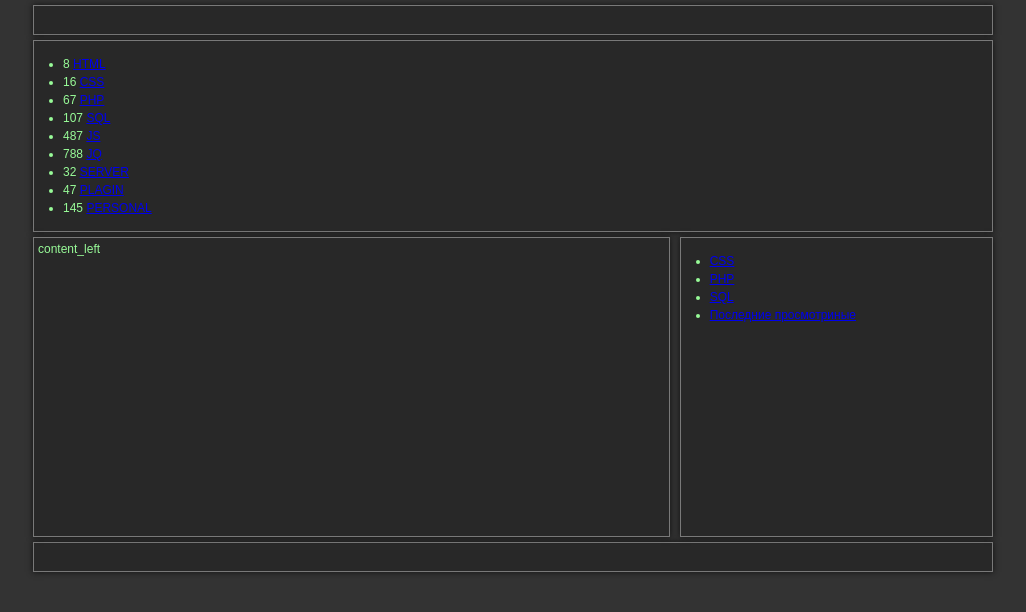
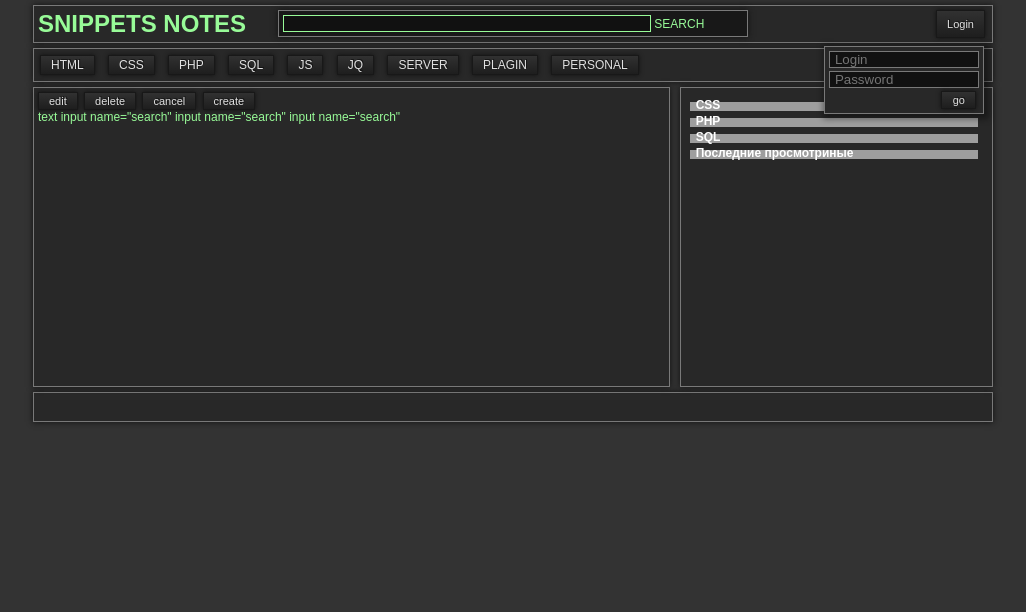
Before and after one commit to Werdffelynir/Rec, a PHP site: page / in a window 1280 px wide. Shown: the top 612 px of the page, without its empty margins (127-1153 px from the left). Run offline with PHP 8.4, Linux system fonts and the light colour scheme; some libraries are stand-ins or nearby versions; grey boxes are pictures that could not be loaded.

Commit message:
rec0.2 dev-- day-5

```diff
--- a/rec/Rec.php
+++ b/rec/Rec.php
@@ -429,4 +429,23 @@ class Rec
 
     }
 
+    /**
+     * simple include file
+     * @param string $fileName 'path/file' or '//path/file' of root app
+     */
+    public static function inc($fileName, $ext='php')
+    {
+        if(substr($fileName,0,2) == '//')
+            $file = substr($fileName,2);
+        else
+            $file = 'Views/'.$fileName;
+
+        $pathFile = self::$pathApp.$file.'.'.$ext;
+        if(file_exists($pathFile))
+            include $pathFile;
+        else
+            if(self::$debug)
+                self::ExceptionError('File not exists', $pathFile);
+    }
+
 }
--- a/snip/app/Views/layout/main.php
+++ b/snip/app/Views/layout/main.php
@@ -12,25 +12,51 @@ use rec\Rec;
 
     <link type="text/css" rel="stylesheet" href="<?= Rec::$url ?>public/css/main.css"/>
     <script type="text/javascript" src="<?= Rec::$url ?>public/js/jquery.js"></script>
+    <script type="text/javascript" src="<?= Rec::$url ?>public/js/jquery.cookie.js"></script>
+    <script type="text/javascript" src="<?= Rec::$url ?>public/js/jquery.mousewheel.js"></script>
+    <script type="text/javascript" src="<?= Rec::$url ?>public/js/main.js"></script>
 
     <?= $this->head?>
 </head>
 <body <?= $this->bodyAttr?>>
 
 <div class="page">
-    <div class="header box grid"></div>
+
+    <div class="header box grid clear">
+        <div class="grid-3 first"><h1>SNIPPETS NOTES</h1></div>
+        <div class="grid-6"> <div class="box search"><input name="search" type="text"/> SEARCH</div> </div>
+        <div class="grid-3">
+            <div class="right_box">
+                <div class="right_title simple_btn">Login</div>
+                <div class="login_box box">
+                    <input name="login" type="text" placeholder="Login" autocomplete="off" />
+                    <input name="password" type="text" placeholder="Password" autocomplete="off"/>
+                    <div class="box_menu">
+                        <a href="#">go</a>
+                    </div>
+                </div>
+            </div>
+        </div>
+    </div>
+
     <div class="cat_menu box grid">
-        <?php include Rec::$pathApp.'Views/layout/cat_menu.php'?>
+        <?php Rec::inc('layout/cat_menu');?>
     </div>
 
     <div class="content_box grid clear">
 
         <div class="content_left box grid-8 first">
-            content_left
+            <div class="box_menu">
+                <a href="#">edit</a>
+                <a href="#">delete</a>
+                <a href="#">cancel</a>
+                <a href="#">create</a>
+            </div>
+            text input name="search" input name="search" input name="search"
         </div>
 
         <div class="content_right box grid-4">
-            <?php include Rec::$pathApp.'Views/layout/sub_cat_menu.php'?>
+            <?php Rec::inc('layout/sub_cat_menu');?>
         </div>
 
     </div>
--- a/snip/public/css/main.css
+++ b/snip/public/css/main.css
@@ -13,6 +13,15 @@ body{
     color: palegreen;
     font-family: 'Ubuntu Condensed', 'Ubuntu', sans-serif;
     font-size: 12px;
+}
+
+a{
+    color: #FF6600;
+    text-decoration: underline;
+}
+a:hover{
+    color: #FFA468;
+    text-decoration: none;
 }
 
 h1{
@@ -48,7 +57,7 @@ blockquote{
 ol,ul{
     margin: 10px 0 10px 25px;
 }
-ol li,ul li{
+ol li, ul li{
     line-height: 18px;
 }
 
@@ -71,6 +80,15 @@ hr{
     font-size: 12px;
     box-shadow: 0 0 6px #111111;
 }
+input[type=text], input[type=password]{
+    border: 1px solid #797979;
+    background-color: #111111;
+    color: #FFF;
+    padding: 0 5px;
+}
+input[type=text], input[type=password]:focus{
+    outline: none;
+}
 
 /** HEADER */
 
@@ -87,7 +105,8 @@ hr{
 
 .cat_menu{
     margin-top: 5px;
-    min-height: 30px;
+    /*padding: 12px 4px 5px;*/
+    padding: 6px 6px 6px;
 }
 
 .content_box{
@@ -106,3 +125,192 @@ hr{
     margin-top: 5px;
     min-height: 30px;
 }
+
+/* HEADER */
+.header h1{
+    padding: 2px 0 0;
+    font-size: 24px;
+    line-height: 24px;
+}
+input[name=search]{
+    border: 1px solid palegreen;
+    background-color: #111111;
+    color: #FFF;
+    padding: 0 5px;
+    width: 80%;
+}
+.search{
+    background-color: #181818;
+}
+input[name=search]:focus{
+    outline: none;
+    border: 1px solid #FE7F00;
+}
+.box_menu{
+
+}
+.box_menu a, .simple_btn{
+    text-decoration: none;
+    display: inline-block;
+    margin-right: 3px;
+    padding: 2px 10px;
+    min-width: 35px;
+    border: 1px solid #181818;
+    background: linear-gradient(to bottom, #313131 0%,#1e1e1e 100%);
+    box-shadow: 0 0 4px #111111;
+    color: #E1E1E1;
+    text-shadow: 1px -1px rgba(0,0,0,0.5);
+    font-size: 11px;
+    cursor: pointer;
+    -webkit-touch-callout: none;
+    -webkit-user-select: none;
+    -khtml-user-select: none;
+    -moz-user-select: none;
+    -ms-user-select: none;
+    user-select: none;
+}
+.box_menu a:hover, .simple_btn:hover{
+    color: #FFFFFF;
+}
+
+.box_menu a:active, .simple_btn:active{
+    box-shadow: inset 0 6px 12px rgba(0,0,0,0.8);
+    color: #999999;
+    text-shadow: -1px -1px rgba(50,50,50,0.8);
+}
+
+/** login form */
+.right_box{
+    text-align: right;
+}
+.right_title{
+    line-height: 22px;
+}
+.login_box{
+    position: absolute;
+    width: 160px;
+    margin-left: 66px;
+    margin-top: 8px;
+    box-shadow: 2px 2px 6px 3px rgba(0,0,0,0.4);
+}
+.login_box input{
+    width: 100%;
+    margin-bottom: 3px;
+}
+
+/** Category Menu */
+.cat_menu ul{
+    list-style: none;
+    padding: 0; margin: 0;
+}
+
+.cat_menu ul li{
+    display: inline-block;
+    line-height: 14px;
+}
+
+.cat_menu ul li a{
+    display: block;
+    margin-right: 10px;
+    padding: 2px 10px;
+    min-width: 35px;
+    border: 1px solid #181818;
+    background: linear-gradient(to bottom, #313131 0%,#1e1e1e 100%);
+    box-shadow: 0 0 4px #111111;
+    color: #E1E1E1;
+    text-decoration: none;
+    text-shadow: 1px -1px rgba(0,0,0,0.5);
+    -webkit-touch-callout: none;
+    -webkit-user-select: none;
+    -khtml-user-select: none;
+    -moz-user-select: none;
+    -ms-user-select: none;
+    user-select: none;
+}
+
+.cat_menu ul li a:hover{
+    color: #FFFFFF;
+}
+
+.cat_menu ul li a:active{
+    box-shadow: inset 0 6px 12px rgba(0,0,0,0.8);
+    color: #999999;
+    text-shadow: -1px -1px rgba(50,50,50,0.8);
+}
+
+.cat_menu ul li .count{
+    display: none;
+    position: absolute;
+    margin: -10px 0 0 2px;
+    padding: 0 1px;
+    min-width: 10px;
+    line-height: 9px;
+    color: #CDCDCD;
+    text-align: center;
+    text-shadow: 1px -1px rgba(0,0,0,0.8);
+    font-size: 8px;
+}
+
+/* -----------------------------------------------------------------------------
+SNIPPET MENU LEFT
+----------------------------------------------------------------------------- */
+
+ul.left_menu {
+    padding: 0;
+    margin: 5px 10px;
+}
+
+ul.left_menu a {
+    display: block;
+    padding: 0px 5px;
+    text-decoration: none;
+    line-height: 12px;
+}
+ul.left_menu li {
+    padding: 2px 0;
+    margin-left: -5px;
+    list-style: none;
+}
+ul.left_menu>li>a {
+    color: #FFFFFF;
+    font-weight: bold;
+}
+ul.left_menu>li>a:hover {
+    color: #FF6600;
+}
+
+ul.left_menu li li{
+    border-bottom: 1px solid #282828;
+}
+ul.left_menu li li:hover {
+    background: #0F0F0F;
+    border-radius: 3px;
+    border-bottom: 1px solid #797979;
+}
+.activeMenu{
+    background: #0F0F0F;
+    border-radius: 3px;
+    border-bottom: 1px solid #797979 !important;
+}
+
+ul.left_menu li li a {
+    color: #d5d1ff;
+}
+
+
+ul.left_menu li ul {
+    padding: 0;
+    margin: 0 0 0 15px;
+}
+
+ul#left_ul a {
+    padding-left: 6px;
+}
+
+ul#left_ul a.collapsed {
+    background: url('../images/collapsed.png') left 3px no-repeat;
+}
+
+ul#left_ul a.expanded {
+    background: url('../images/expanded.png') left 3px no-repeat;
+}
--- a/snip/public/js/main.js
+++ b/snip/public/js/main.js
@@ -0,0 +1,49 @@
+/* BASE URL */
+function url(type){
+    var url = null;
+    if(type == 'base'){
+        url = $('meta[data-url]').attr('data-url');
+    }else if(type == 'theme'){
+        url = $('meta[data-url]').attr('data-url-theme');
+    }
+    return url;
+}
+
+
+/** WORK WITH COOKIES **/
+function cookieSet(index) {
+    $.cookie('submenuMark-' + index, 'opened', {expires: null, path: '/'}); // Set mark to cookie (submenu is shown):
+}
+function cookieDel(index) {
+    $.cookie('submenuMark-' + index, null, {expires: null, path: '/'}); // Delete mark from cookie (submenu is hidden):
+}
+
+
+$(document).ready(function () {
+    /* MENU SNIPPETS */
+    $('ul#left_ul ul').each(function (i) { // Check each submenu:
+        if ($.cookie('submenuMark-' + i)) {  // If index of submenu is marked in cookies:
+            $(this).show().prev().removeClass('collapsed').addClass('expanded'); // Show it (add apropriate classes)
+        } else {
+            $(this).hide().prev().removeClass('expanded').addClass('collapsed'); // Hide it
+        }
+        $(this).prev().addClass('collapsible').click(function () { // Attach an event listener
+            var this_i = $('ul#left_ul ul').index($(this).next()); // The index of the submenu of the clicked link
+            if ($(this).next().css('display') == 'none') {
+                $(this).next().slideDown(200, function () { // Show submenu:
+                    $(this).prev().removeClass('collapsed').addClass('expanded');
+                    cookieSet(this_i);
+                });
+            } else {
+                $(this).next().slideUp(200, function () { // Hide submenu:
+                    $(this).prev().removeClass('expanded').addClass('collapsed');
+                    cookieDel(this_i);
+                    $(this).find('ul').each(function () {
+                        $(this).hide(0, cookieDel($('ul#left_ul ul').index($(this)))).prev().removeClass('expanded').addClass('collapsed');
+                    });
+                });
+            }
+            return false; // Prohibit the browser to follow the link address
+        });
+    });
+});
```
Also changed, not shown: snip/public/js/jquery.mousewheel.js (added, +92 -0 lines), snip/public/js/jquery.cookie.js (added).
